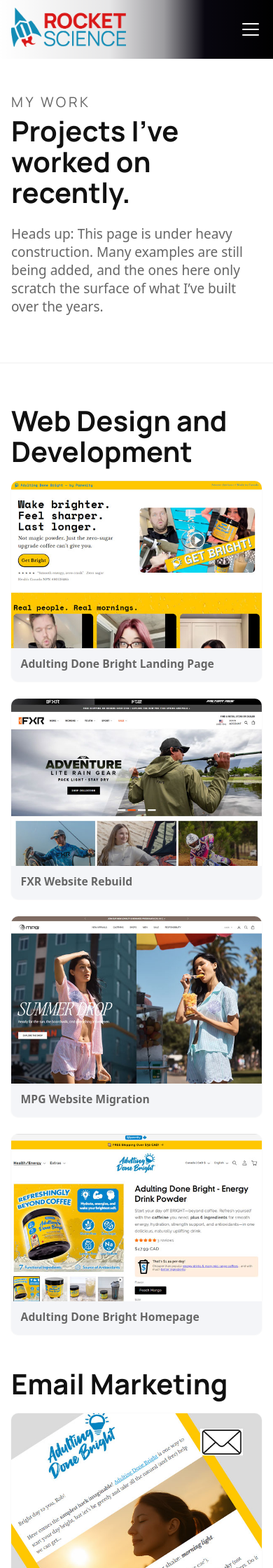
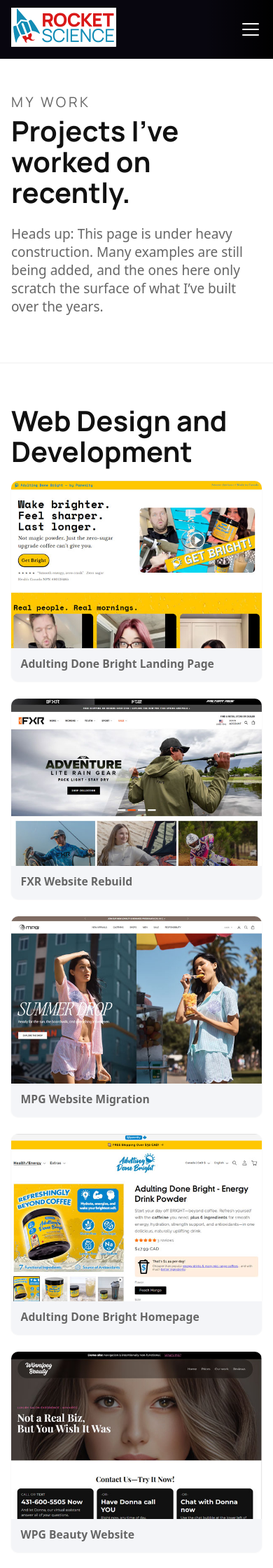
Before and after one commit to teezecrost1179/rocketsciencedesigns-site, a PHP site: page /my-work-winnipeg.php in a window 390 px wide. Shown: the top 2240 px of the page at 70% size. Run offline with PHP 8.4, Linux system fonts and the light colour scheme; some web fonts are replaced; grey boxes are pictures that could not be loaded.

Commit message:
new portfolio pieces and header changes

```diff
--- a/header.php
+++ b/header.php
@@ -321,7 +321,7 @@ $linkPrefix = $isHome ? '' : 'index.php';
 
   <header>
     <div class="nav-logo">
-      <a href="/"><img src="https://rocketsciencedesigns.com/rocket-science-logo.png" alt="Rocket Science Designs Logo" /></a>
+      <a href="/"><img src="/logo-white-bg.png" alt="Rocket Science Designs Logo" /></a>
     </div>
     <nav>
         <ul>
--- a/header25.php
+++ b/header25.php
@@ -115,12 +115,7 @@
         .header-overlay {
             position: absolute;
             inset: 0;
-            background:
-                linear-gradient(90deg,
-                    rgba(255, 255, 255, 1) 0%,
-                    rgba(255, 255, 255, 0.9) 20%,
-                    rgba(255, 255, 255, 0) 40%),
-                linear-gradient(270deg,
+            background: linear-gradient(270deg,
                     rgba(0, 0, 0, 1) 0%,
                     rgba(0, 0, 0, 0) 25%);
             z-index: 1;
@@ -672,20 +667,6 @@
         }
 
         @media (max-width: 640px) {
-            .header-overlay {
-                background:
-                    linear-gradient(90deg,
-                        rgba(255, 255, 255, 1) 0%,
-                        rgba(255, 255, 255, 0.9) 40%,
-                        rgba(255, 255, 255, 0.6) 60%,
-                        rgba(255, 255, 255, 0) 75%),
-                    linear-gradient(270deg,
-                        rgba(0, 0, 0, 1) 0%,
-                        rgba(0, 0, 0, 0) 25%);
-            }
-        }
-
-        @media (max-width: 640px) {
             .max-width {
                 padding-inline: 16px;
             }
@@ -886,7 +867,7 @@
 
             <div class="header-bar">
                 <a href="/" class="brand">
-                    <img src="assets/rocket-logo-26.png" alt="Rocket Science Designs logo">
+                    <img src="/logo-white-bg.png" alt="Rocket Science Designs logo">
                 </a>
 
                 <!-- Desktop / mobile nav -->
--- a/my-work-winnipeg.php
+++ b/my-work-winnipeg.php
@@ -22,9 +22,13 @@ $portfolioItems = [
   ['slug'=>'portfolio-web-fxrhome','title'=>'FXR Website Rebuild','category'=>'Web Design and Development','thumbnail'=>'portfolio/portfolio-web-fxrhome-thumb.jpg','video'=>'','image'=>'portfolio/portfolio-web-fxrhome.jpg','description'=>'We were responsible for migrating FXR\'s entire website and data from the magento ecommerce platform to Shopify. We were launched in 3 months.'],
   ['slug'=>'portfolio-web-mpghome','title'=>'MPG Website Migration','category'=>'Web Design and Development','thumbnail'=>'portfolio/portfolio-web-mpghome-thumb.jpg','video'=>'','image'=>'portfolio/portfolio-web-mpghome.jpg','description'=>'We migrated the MPG Sport website from Suite Commerce Advance to Shopify, and never looked back!'],
   ['slug'=>'portfolio-web-adbhome','title'=>'Adulting Done Bright Homepage','category'=>'Web Design and Development','thumbnail'=>'portfolio/portfolio-web-adbhome-thumb.jpg','video'=>'','image'=>'portfolio/portfolio-web-adbhome.jpg','description'=>'We built and customized the entire website and product page experience for Parenity\'s <a href="https://adb.parenity.com" target="_blank">Adulting Done Bright</a> direct-to-consumer Shopify site.'],
+  ['slug'=>'portfolio-web-wpgbeauty','title'=>'WPG Beauty Website','category'=>'Web Design and Development','thumbnail'=>'portfolio/portfolio-web-wpgbeauty-thumb.jpg','video'=>'','image'=>'portfolio/portfolio-web-wpgbeauty.jpg','description'=>'A clean, modern website build for a local beauty brand, emphasizing services, booking, and brand tone.'],
+  ['slug'=>'portfolio-web-rocketreception','title'=>'Rocket Reception Website','category'=>'Web Design and Development','thumbnail'=>'portfolio/portfolio-web-rocketreception-thumb.jpg','video'=>'','image'=>'portfolio/portfolio-web-rocketreception.jpg','description'=>'Single-page marketing site focused on converting visitors with clear benefits and a streamlined call-to-action.'],
   ['slug'=>'portfolio-graphics-whatitisbanner','title'=>'ADB What It Is Banner','category'=>'Graphic Design and Illustration','thumbnail'=>'portfolio/portfolio-graphics-whatitisbanner-thumb.jpg','video'=>'','image'=>'portfolio/portfolio-graphics-whatitisbanner.jpg','description'=>'An educational banner for in-store display for the Adulting Done Bright prodct.'],
   ['slug'=>'portfolio-graphics-jarrefreshingly','title'=>'Jar Illustration','category'=>'Graphic Design and Illustration','thumbnail'=>'portfolio/portfolio-graphics-jarrefreshingly-thumb.jpg','video'=>'','image'=>'portfolio/portfolio-graphics-jarrefreshingly.jpg','description'=>'Packaging concept artwork and graphical layout treatment of product features and benefits used as an online product photo.'],
   ['slug'=>'portfolio-graphics-energypdf','title'=>'Energy PDF Design','category'=>'Graphic Design and Illustration','thumbnail'=>'portfolio/portfolio-graphics-energypdf-thumb.jpg','video'=>'','image'=>'portfolio/portfolio-graphics-energypdf.jpg','description'=>'Downloadable quick-reference guide designed for print and web, focused on functional energy ingredients. Download the <a href="https://cdn.shopify.com/s/files/1/0611/0337/4414/files/parenity-adb-energy-guide.pdf?v=1749831455" target="_blank">PDF version here</a>.'],
+  ['slug'=>'portfolio-graphics-adblogo','title'=>'Adulting Done Bright Logo','category'=>'Graphic Design and Illustration','thumbnail'=>'portfolio/portfolio-graphics-adblogo-thumb.jpg','video'=>'','image'=>'portfolio/portfolio-graphics-adblogo.jpg','description'=>'Primary logo design for Adulting Done Bright with a clean, energetic feel suited for digital and packaging use.'],
+  ['slug'=>'portfolio-graphics-parenitylogo','title'=>'Parenity Logo','category'=>'Graphic Design and Illustration','thumbnail'=>'portfolio/portfolio-graphics-parenitylogo-thumb.jpg','video'=>'','image'=>'portfolio/portfolio-graphics-parenitylogo.jpg','description'=>'Brand mark exploration and refinement for Parenity, balancing wellness and modern simplicity.'],
   ['slug'=>'portfolio-graphics-rocketlogo26','title'=>'Rocket Science Logo (2026)','category'=>'Graphic Design and Illustration','thumbnail'=>'portfolio/portfolio-graphics-rocketlogo26-thumb.jpg','video'=>'','image'=>'portfolio/portfolio-graphics-rocketlogo26.jpg','description'=>'A slightly updated and upgraded treatment for the Rocket Science Designs logo — clean, minimal, and tech-forward.'],
   ['slug'=>'portfolio-graphics-rocketlogo','title'=>'Rocket Science Logo (2016)','category'=>'Graphic Design and Illustration','thumbnail'=>'portfolio/portfolio-graphics-rocketlogo-thumb.jpg','video'=>'','image'=>'portfolio/portfolio-graphics-rocketlogo.jpg','description'=>'Original branding concept for Rocket Science Designs — clean, minimal, and tech-forward.'],
   ['slug'=>'portfolio-social-stew-sugar-on-my-tongue','title'=>'Zero Sugar on my Tongue','category'=>'Vertical Video & Social','thumbnail'=>'portfolio/portfolio-social-stew-sugar-on-my-tongue-thumb.jpg','video'=>'portfolio/sugar-on-my-tongue.mp4','image'=>'','description'=>'Organic social post incorporating trending audio and some AI video. Edited in Davinci Resolve.'],
@@ -196,10 +200,10 @@ $portfolioItems = [
 
       $categoryOrder = [
         'Web Design and Development',
+        'Graphic Design and Illustration',
         'Email Marketing',
         'Horizontal Video Content',
         'Vertical Video & Social',
-        'Graphic Design and Illustration',
         'Photography and Photo Enhancement'
       ];
 
```
Also changed, not shown: assets/logo-white-bg.png (added), portfolio/portfolio-graphics-adblogo-thumb.jpg (added), portfolio/portfolio-graphics-adblogo.jpg (added), portfolio/portfolio-graphics-parenitylogo-thumb.jpg (added), portfolio/portfolio-graphics-parenitylogo.jpg (added), portfolio/portfolio-web-rocketreception-thumb.jpg (added), portfolio/portfolio-web-rocketreception.jpg (added), portfolio/portfolio-web-wpgbeauty-thumb.jpg (added), portfolio/portfolio-web-wpgbeauty.jpg (added).
